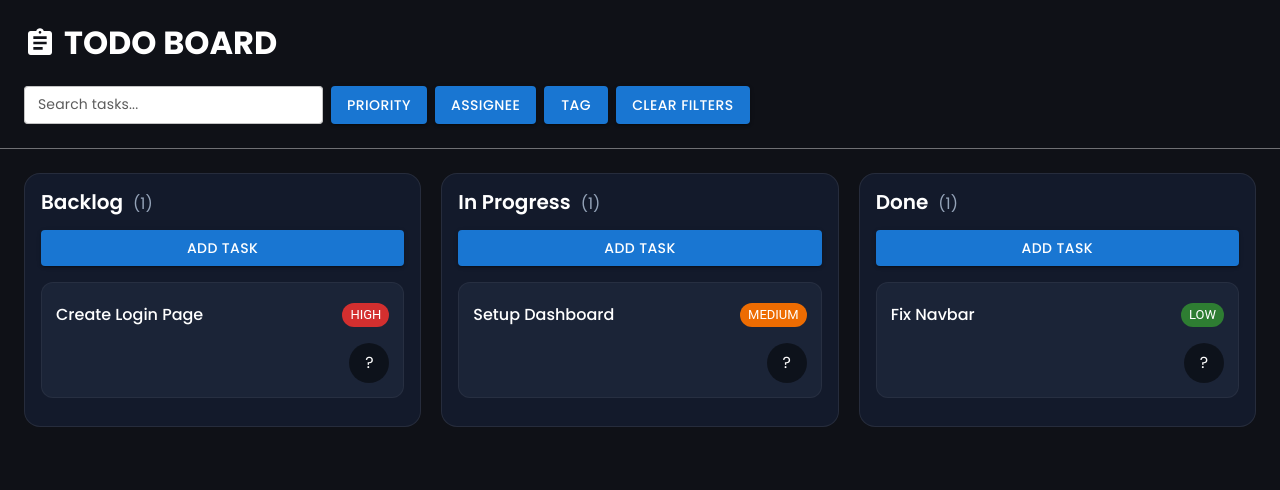
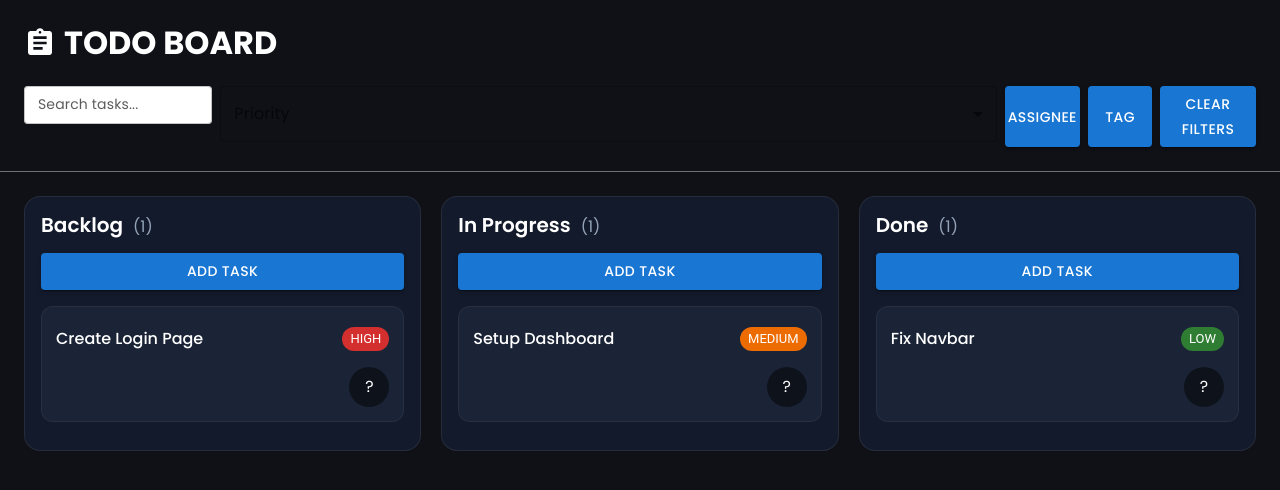
Before and after one commit to sojal-dev/todoBoard, a React (Vite) app: page / in a window 1280 px wide. Shown: the top 490 px of the page. Built offline with nearby package versions, Linux system fonts and the light colour scheme.

Commit message:
Search functionality and Priority Filter

```diff
--- a/src/components/TaskPanel.tsx
+++ b/src/components/TaskPanel.tsx
@@ -54,7 +54,7 @@ const TaskPanel = () => {
             handleKeyDown
         );
 
-    }, []);
+    }, [isChange]);
 
   useEffect(() => {
     if (!selectedTask)
--- a/src/components/board.tsx
+++ b/src/components/board.tsx
@@ -8,15 +8,34 @@ const Board = () => {
     (state) => state.tasks
   );
 
-  const backlogTasks = tasks.filter(
+  const searchTerm = useBoardStore(
+    (state) => state.searchTerm
+  );
+
+  const priorityFilter = useBoardStore(
+      (state) => state.priorityFilter
+  );
+
+  const filteredTasks = tasks.filter(
+    (task) => task.title.toLowerCase().includes(searchTerm.toLowerCase()))
+    .filter((task) => {
+      if(!priorityFilter)
+        return true;
+
+      return(
+        task.priority === priorityFilter
+      );
+    });
+
+  const backlogTasks = filteredTasks.filter(
     (task) => task.column === "backlog"
   );
 
-  const progressTasks = tasks.filter(
+  const progressTasks = filteredTasks.filter(
     (task) => task.column === "inProgress"
   );
 
-  const doneTasks = tasks.filter(
+  const doneTasks = filteredTasks.filter(
     (task) => task.column === "done"
   );
 
@@ -31,6 +50,7 @@ const Board = () => {
   const closeToast = useBoardStore(
     (state) => state.closeToast
   );
+
 
 
   return (
--- a/src/components/header.tsx
+++ b/src/components/header.tsx
@@ -1,8 +1,26 @@
 import AssignmentIcon from '@mui/icons-material/Assignment';
-import { Button, TextField } from '@mui/material';
+import { Button, FormControl, InputLabel, MenuItem, Select, TextField } from '@mui/material';
+import { useBoardStore } from '../store/boardStore';
 
 
 const Header = () => {
+
+    const searchTerm = useBoardStore(
+        (state) => state.searchTerm
+    );
+
+    const setSearchTerm = useBoardStore(
+        (state) => state.setSearchTerm
+    );
+
+    const priorityFilter = useBoardStore(
+        (state) => state.priorityFilter
+    );
+
+    const setPriorityFilter = useBoardStore(
+        (state) => state.setPriorityFilter
+    );
+
     return(
         <div className='header p-4'>
             <div className='header-top mb-4'>
@@ -13,9 +31,17 @@ const Header = () => {
             </div>
             <div className='header-filters d-flex gap-2'>
                 <div className='search-box'>
-                    <TextField placeholder='Search tasks...' size='small' />
+                    <TextField placeholder='Search tasks...' size='small' value={searchTerm} onChange={(e) => setSearchTerm(e.target.value)} />
                 </div>
-                <Button variant='contained'>Priority</Button>
+                <FormControl fullWidth className='dropdown-filter'>
+                    <InputLabel id="header-filter">Priority</InputLabel>
+                    <Select value={priorityFilter} onChange={(e) => setPriorityFilter(e.target.value)}>
+                        <MenuItem value={""}>All</MenuItem>
+                        <MenuItem value={"high"}>High</MenuItem>
+                        <MenuItem value={"medium"}>Medium</MenuItem>
+                        <MenuItem value={"low"}>Low</MenuItem>
+                    </Select>
+                </FormControl>
                 <Button variant='contained'>Assignee</Button>
                 <Button variant='contained'>Tag</Button>
                 <Button variant='contained'>Clear Filters</Button>
--- a/src/store/boardStore.ts
+++ b/src/store/boardStore.ts
@@ -17,6 +17,10 @@ interface BoardStore {
   showToast: boolean;
   setToast: (message: string) => void;
   closeToast: ()=> void;
+  searchTerm: string;
+  setSearchTerm: (value: string) => void;
+  priorityFilter: string;
+  setPriorityFilter: (value: string) => void;
 }
 
 export const useBoardStore = create<BoardStore>()(
@@ -66,6 +70,17 @@ export const useBoardStore = create<BoardStore>()(
             closeToast: () => set({
               showToast: false,
             }),
+
+            searchTerm: "",
+            setSearchTerm: (value) => set({
+              searchTerm: value,
+            }),
+
+            priorityFilter: "",
+            setPriorityFilter: (value) => set({
+              priorityFilter: value,
+            }),
+
             }),
     {
       name: "todoBoard-storage",
```
